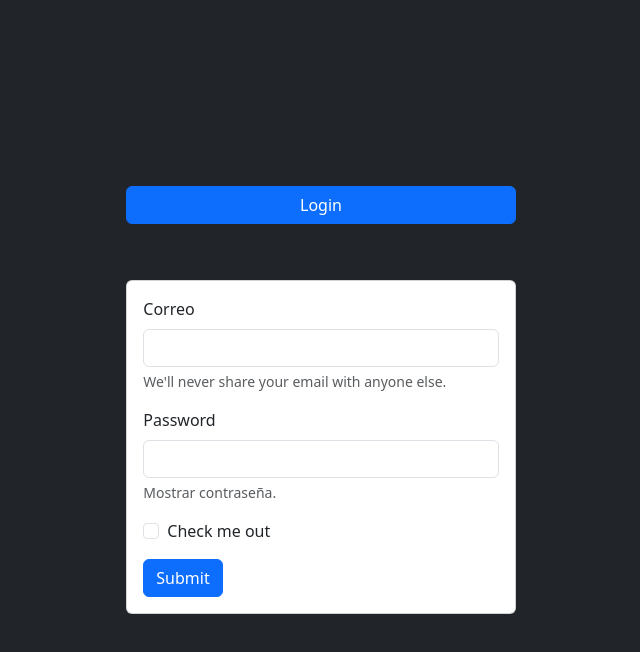
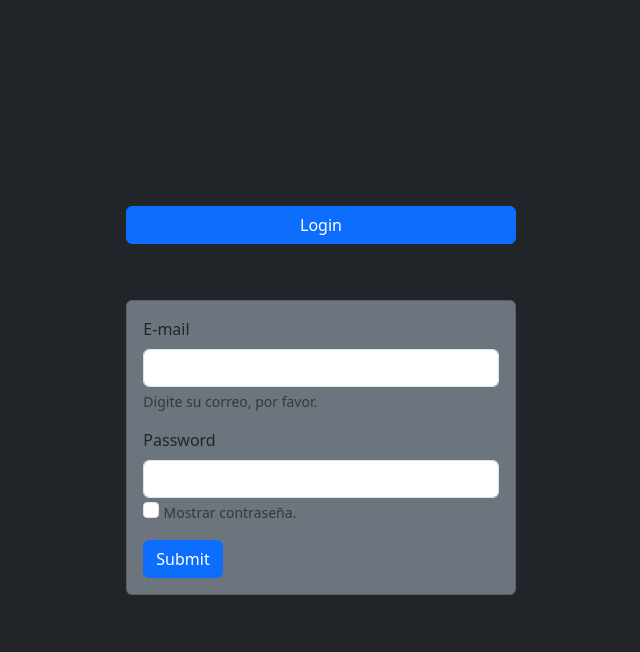
Before and after one commit to jamibj2000/simple-login-form-bootstrap, a plain HTML site: page index.html in a window 1280 px wide. Both pictures are taken after a click on the button "Login". Shown: the whole page, without its empty margins (319-959 px from the left). Drawn offline with nearby package versions, Linux system fonts and the light colour scheme.

Commit message:
Swho input password

```diff
--- a/index.html
+++ b/index.html
@@ -18,21 +18,18 @@
     </div>
     <div class="col-md-4 col-sm-12 p-3">
       <div class="collapse" id="collapseExample">
-        <div class="card card-body">
+        <div class="card card-body bg-secondary">
             <form>
                 <div class="mb-3">
-                  <label for="email-addres-id" class="form-label">Correo</label>
+                  <label for="email-addres-id" class="form-label">E-mail</label>
                   <input type="email" class="form-control" id="email-addres-id" aria-describedby="emailHelp">
-                  <div id="emailHelp" class="form-text">We'll never share your email with anyone else.</div>
+                  <div id="emailHelp" class="form-text">Digite su correo, por favor.</div>
                 </div>
                 <div class="mb-3">
                   <label for="exampleInputPassword1" class="form-label">Password</label>
                   <input type="password" class="form-control" id="exampleInputPassword1">
-                  <div id="emailHelp" class="form-text">Mostrar contraseña.</div>
-                </div>
-                <div class="mb-3 form-check">
-                  <input type="checkbox" class="form-check-input" id="exampleCheck1">
-                  <label class="form-check-label" for="exampleCheck1">Check me out</label>
+                  <input type="checkbox" class="form-check-input" id="exampleCheck1" onchange="mostrarPassword()">
+                  <label class="form-text" for="exampleCheck1">Mostrar contraseña.</label>
                 </div>
                 <button type="submit" class="btn btn-primary">Submit</button>
               </form>
@@ -43,5 +40,15 @@
   </section>
 
   <script src="https://cdn.jsdelivr.net/npm/bootstrap@5.3.3/dist/js/bootstrap.bundle.min.js" integrity="sha384-YvpcrYf0tY3lHB60NNkmXc5s9fDVZLESaAA55NDzOxhy9GkcIdslK1eN7N6jIeHz" crossorigin="anonymous"></script>
+  <script >
+    function mostrarPassword(){
+      var inputPassword = document.getElementById("exampleInputPassword1");
+      if (inputPassword.type === "password") {
+        inputPassword.type = "text";
+      } else {
+        inputPassword.type = "password";
+      }
+    }
+  </script>
 </body>
 </html>
```
